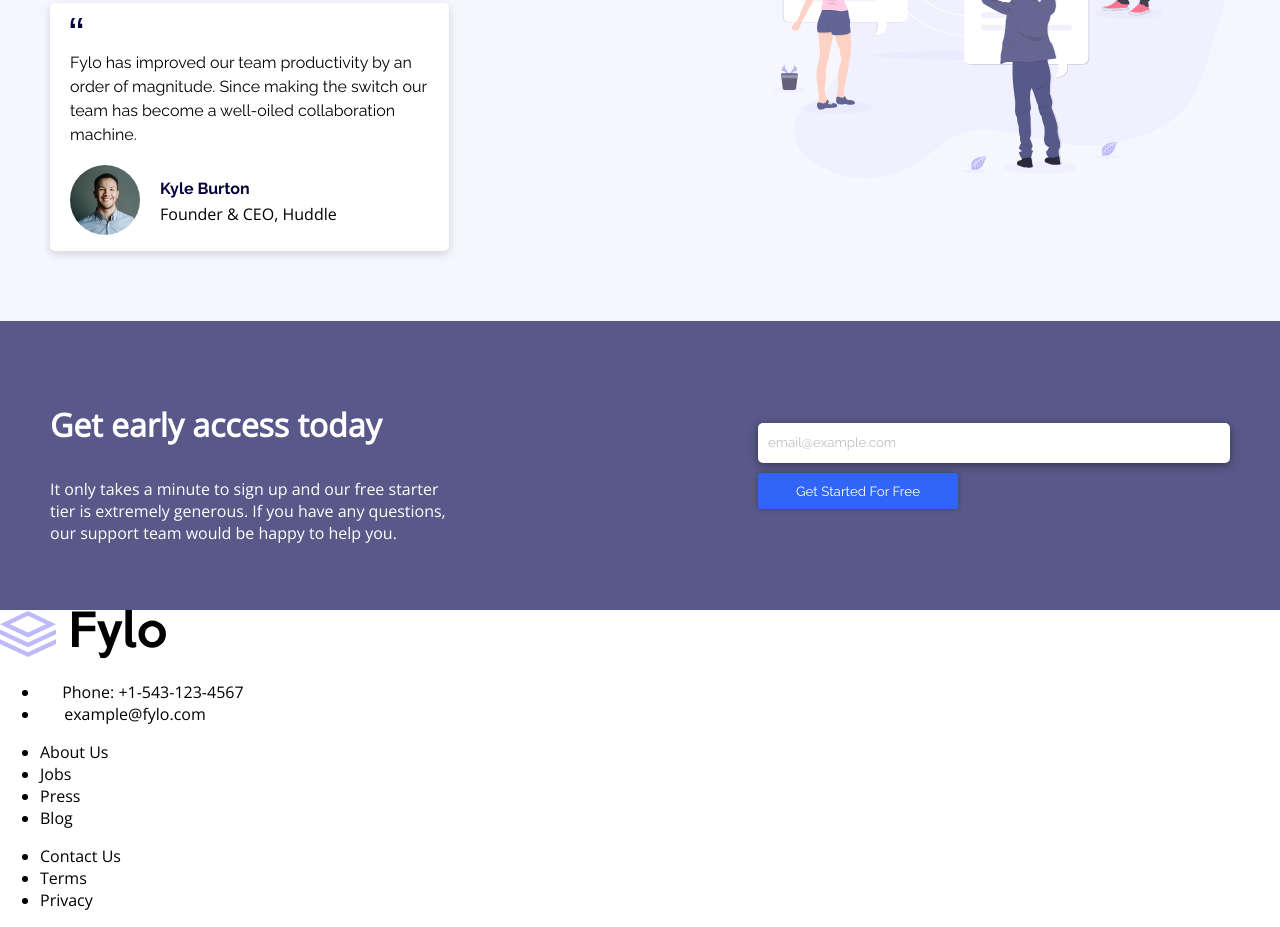
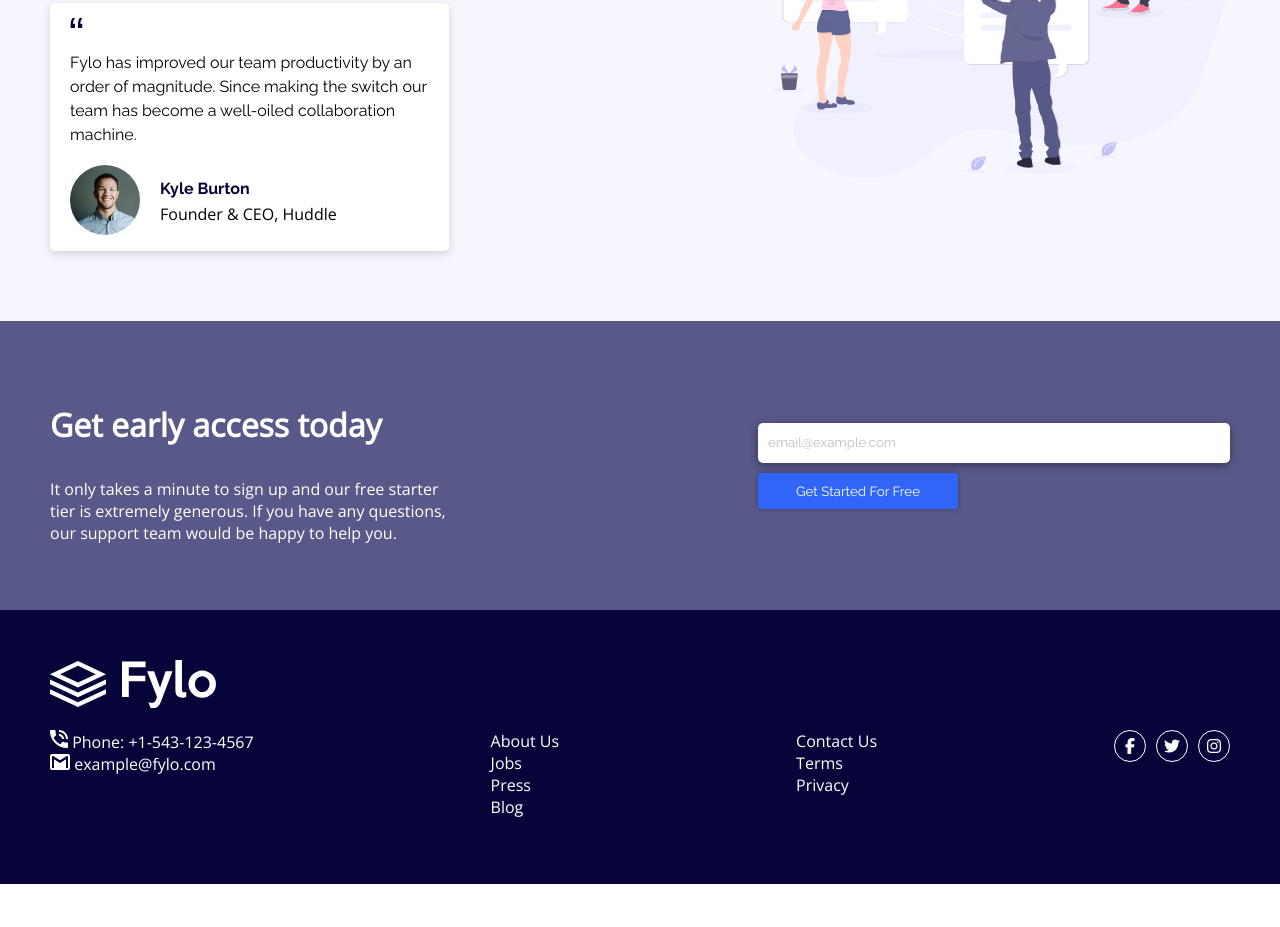
Before and after one commit to devferx/Fylo-landing-page-with-two-column-layout, a plain HTML site: page index.html in a window 1280 px wide. Shown: the part 938-1865 px from the top of the page. After the commit the page ends 1822 px from the top, so only its background shows below. Drawn offline with nearby package versions, Linux system fonts and the light colour scheme.

Commit message:
footer done

```diff
--- a/index.html
+++ b/index.html
@@ -147,7 +147,11 @@
 
     <footer class="footer">
       <div class="footer__logo">
-        <img src="./images/logo.svg" alt="" />
+        <img
+          class="footer__logo--img"
+          src="./images/logo-white.svg"
+          alt="Logo"
+        />
       </div>
       <div class="footer__content">
         <ul class="footer__content__contact-list">
@@ -185,7 +189,24 @@
           <li class="footer__content__privacy-list--item">Terms</li>
           <li class="footer__content__privacy-list--item">Privacy</li>
         </ul>
+
+        <ul class="footer__content__share-icons">
+          <li class="footer__content__share-icons--item">
+            <i class="fab fa-facebook-f"></i>
+          </li>
+          <li class="footer__content__share-icons--item">
+            <i class="fab fa-twitter"></i>
+          </li>
+          <li class="footer__content__share-icons--item">
+            <i class="fab fa-instagram"></i>
+          </li>
+        </ul>
       </div>
     </footer>
+
+    <script
+      src="https://kit.fontawesome.com/68499d0649.js"
+      crossorigin="anonymous"
+    ></script>
   </body>
 </html>
--- /dev/null
+++ b/sass/footer.scss
@@ -0,0 +1,48 @@
+.footer {
+  background-color: var(--veryDarkBlue);
+  color: white;
+  padding: 50px 50px;
+
+  &__content {
+    display: flex;
+    justify-content: space-between;
+
+    ul {
+      list-style: none;
+      padding-left: 0px;
+    }
+
+    &__share-icons {
+      display: flex;
+
+      &--item {
+        height: 30px;
+        width: 30px;
+        margin-right: 10px;
+        border: 1px solid white;
+        border-radius: 50%;
+        display: flex;
+        align-items: center;
+        justify-content: center;
+
+        &:last-child {
+          margin-right: 0px;
+        }
+      }
+    }
+  }
+}
+
+@media screen and (max-width: 768px) {
+  .footer__content {
+    flex-direction: column;
+
+    ul:first-child {
+      margin-top: 25px;
+    }
+
+    &__share-icons {
+      align-self: center;
+    }
+  }
+}
--- a/sass/main.scss
+++ b/sass/main.scss
@@ -16,3 +16,4 @@ body {
 @import './hero.scss';
 @import './mainSection.scss';
 @import './early-access.scss';
+@import './footer.scss';
```
Also changed, not shown: css/main.css, images/logo-white.svg (added), 1 other file.
